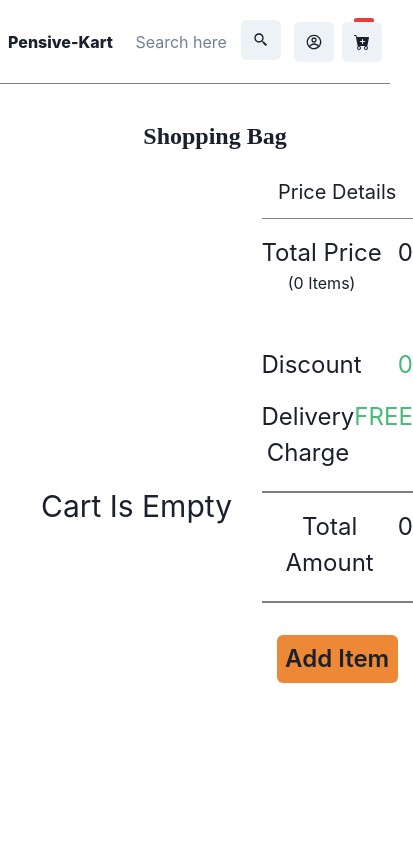
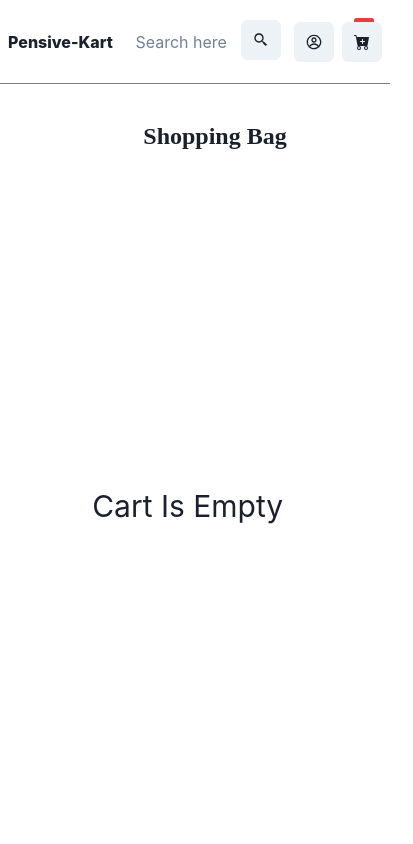
Before and after one commit to Rahul-Palahwat/Real_Kart, a React (Create React App) app: page /cart in a window 390 px wide. Shown: the top 844 px of the page, 413 px wide, since content can reach past the window. Built offline with nearby package versions, Linux system fonts and the light colour scheme.

Commit message:
Fixed Cart responsiveness

```diff
--- a/src/components/Cart/Cart.tsx
+++ b/src/components/Cart/Cart.tsx
@@ -1,4 +1,4 @@
-import { Button, Flex } from '@chakra-ui/react'
+import { Button, Flex, useMediaQuery } from '@chakra-ui/react'
 import React from 'react'
 import CartItem from '../CartItem/CartItem'
 
@@ -13,6 +13,12 @@ import { useNavigate } from 'react-router-dom';
 // import _ from 'lodash';
 
 const Cart:React.FC= () => {
+
+  const [isNotSmallerScreen] = useMediaQuery('(min-width: 1010px)');
+  const [isCart] = useMediaQuery('(min-width: 700px)');
+  // const [isCart] = useMediaQuery ('(min-width:650px)');
+  // console.log("isCart", isCart);
+  console.log("issmaller", isNotSmallerScreen);
 
   const {items,sum} = useAppSelector((state)=> state.cart);
 
@@ -35,11 +41,17 @@ const Cart:React.FC= () => {
 
 
         <Flex justifyContent={"center"}>
-          <Flex justifyContent={"space-between"}>
+          {/* here direction  */}
+          <Flex justifyContent={"space-between"} direction={isCart?"row":"column"}>
 
 
           {items.length>0?
-          <Flex width={"60vw"} height={items.length>=3?'auto':'100vh'} direction={"column"}>
+          <Flex width={"60vw"}
+          height={isNotSmallerScreen
+            ? (items.length>=2?'auto':'100vh')
+            : (items.length===1?'100vh':'auto')
+          }
+          direction={"column"}>
 
             <Flex height={"5vh"} fontSize="xl" ml="2" mt="2" borderBottom={"0.5px solid grey"}>Items-{items.length}</Flex>
 
@@ -47,7 +59,7 @@ const Cart:React.FC= () => {
             <Flex wrap={"wrap"} ml="2" mt="2" direction={"column"}>
               { totalitems.map(item => (
                 (items.includes(item.itemCode)?
-                <CartItem image={item.imgLink} title={item.title} desc={item.description} price={item.newprice} itemCode={item.itemCode}/>
+                <CartItem image={item.imgLink} title={item.title} key={item.itemCode} desc={item.description} price={item.newprice} itemCode={item.itemCode}/>
                 :null)
 
                 // <CartItem image={item.imgLink} title={item.title} desc={item.description} price={item.newprice}/>
@@ -62,11 +74,11 @@ const Cart:React.FC= () => {
 
 
 
-          <Flex width={"30vw"} height={"auto"} direction={"column"} wrap="wrap">
+          <Flex width={"auto"} height={"auto"} direction={"column"} wrap="wrap">
             <Flex height={"5vh"} fontSize="xl" ml="2" mt="2" borderBottom={"0.5px solid grey"} justifyContent="center">Price Details</Flex>
 
             <Flex ml="2" mt="4" justifyContent={"space-between"}>
-              <Flex direction={"column"}>
+              <Flex direction={"column"} alignItems="center" justifyContent={"center"}>
                 <Flex fontSize="2xl">Total Price</Flex>
                 <Flex fontSize={"1xl"} justifyContent="center">({items.length} Items)</Flex>
               </Flex>
@@ -93,7 +105,7 @@ const Cart:React.FC= () => {
             <Flex ml="2" mt="5" borderBottom={"2px solid grey"}></Flex>
 
             <Flex ml="2" mt="8" justifyContent={"center"}>
-              <Button backgroundColor={"orange.400"} width={"80%"} height="12" fontSize={"2xl"} onClick={() => {items.length>0?navigate('/checkout'):navigate('/')}}>{items.length>0?'CheckOut':'Add Item'}</Button>
+              <Button backgroundColor={"orange.400"} width={"80%"} height="12" fontSize={"2xl"} onClick={() => {items.length>0?navigate('/checkout'):navigate('/')}} mb={3}>{items.length>0?'CheckOut':'Add Item'}</Button>
             </Flex>
 
           </Flex>
--- a/src/components/CartItem/CartItem.tsx
+++ b/src/components/CartItem/CartItem.tsx
@@ -24,7 +24,7 @@ const CartItem:React.FC <Props> = (props) => {
     const {image, title, desc, price, itemCode} = props;
   return (
     <div>
-      <Flex wrap={"wrap"} mt={3} mb={2} width={"58vw"} height={"auto"} border="1px solid grey" alignItems={"center"}>
+      <Flex wrap={"wrap"} mt={3} mb={2} width={"58vw"} height={"auto"} border="1px solid grey" alignItems={"center"} justifyContent="center">
 
         <Flex width={"25vh"} height={"25vh"}>
             <img src={image[0]} alt="Image" style={{"height":"25vh","width":"25vh"}}/>
@@ -47,7 +47,7 @@ const CartItem:React.FC <Props> = (props) => {
 
         <Flex direction={"column"} alignItems="flex-end">
             <Flex mt={"auto"} ml="10">
-            <Button backgroundColor={"red.500"} width={"150px"} fontSize={"1xl"} onClick={()=>{dispatch(removeItem(itemCode))}}>Remove</Button>
+            <Button backgroundColor={"red.500"} width={"150px"} fontSize={"1xl"} onClick={()=>{dispatch(removeItem(itemCode))}} mb={3} mt={5}>Remove</Button>
             </Flex>
         </Flex>
       </Flex>
```
